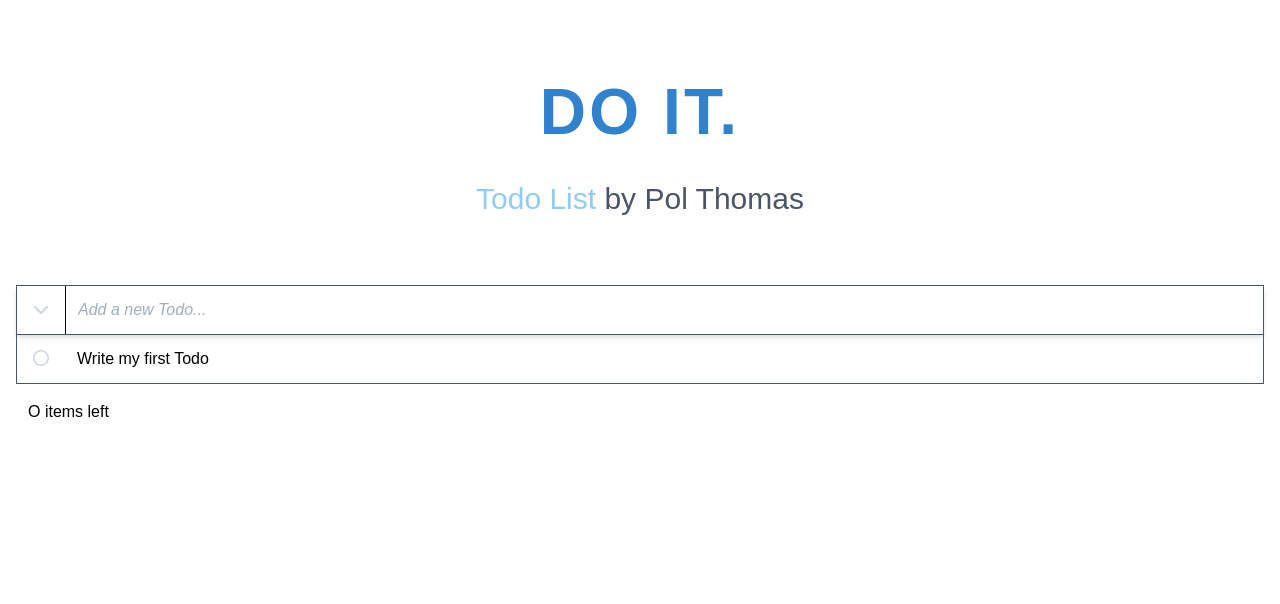
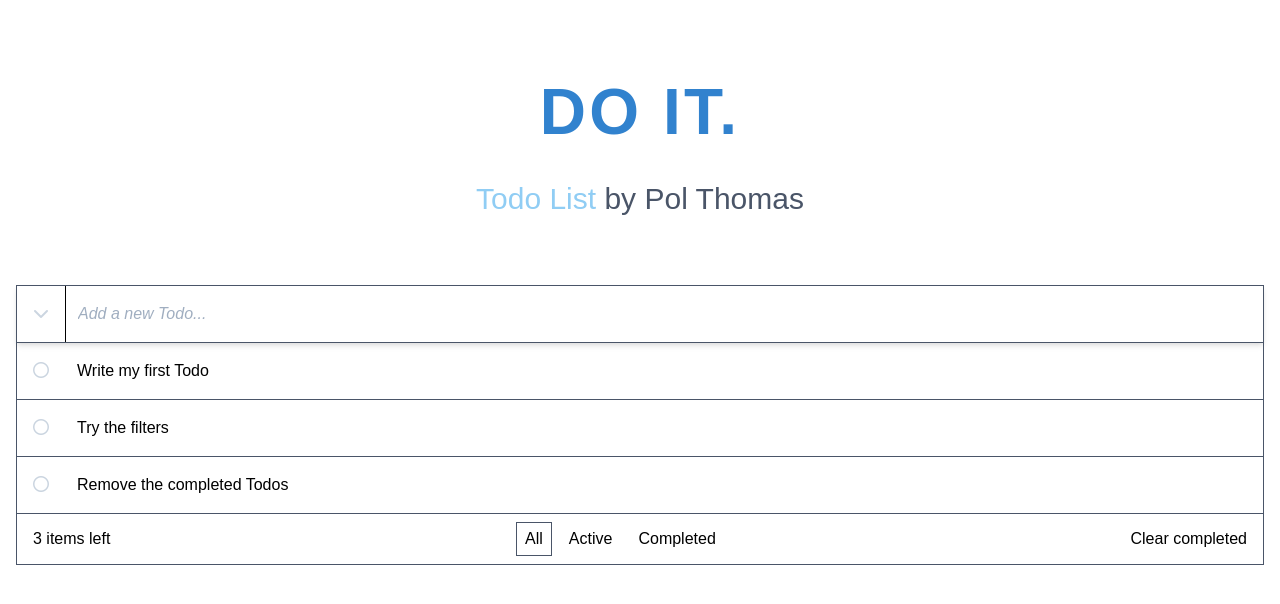
Before and after one commit to PolThm/DO-IT., a React (Create React App) app: page / in a window 1280 px wide. Shown: the top 604 px of the page. Built offline with nearby package versions, Linux system fonts and the light colour scheme.

Commit message:
Integration done (need the JS part now)

```diff
--- a/src/components/NewTodoBar.tsx
+++ b/src/components/NewTodoBar.tsx
@@ -16,10 +16,10 @@ const NewTodoBar: React.FC = () => {
 
   return (
     <div className="flex items-center border-solid border border-gray-700 shadow-md">
-      <div className="py-3 px-4 border-r border-black">
+      <div className="py-4 px-4 border-r border-black">
         {fa}
       </div>
-      <input className="py-1 pl-3 outline-none w-full italic" type="text" name="name" value={""} onChange={handleChange} placeholder="Add a new Todo..."/>
+      <input className="pl-3 outline-none w-full italic" type="text" name="name" value={""} onChange={handleChange} placeholder="Add a new Todo..."/>
     </div>
   );
 };
--- a/src/components/Todo.tsx
+++ b/src/components/Todo.tsx
@@ -1,6 +1,6 @@
 import React, {useState} from 'react';
 
-const Todo: React.FC = () => {
+const Todo: React.FC<{todo:string}> = (props) => {
   const [todoDone, setTodoDone] = useState(false);
   const [todoHover, setTodoHover] = useState(false);
 
@@ -16,18 +16,18 @@ const Todo: React.FC = () => {
     todoClassName += 'line-through text-gray-400'
   }
 
-  let todoCross: any = null;
+  let todoCross: React.DetailedHTMLProps<React.HTMLAttributes<HTMLElement>, HTMLElement> | undefined;
   if (todoHover) {
-    todoCross = <i className="fas fa-times text-red-400 mx-4 cursor-pointer"/>
+    todoCross = <i className="fas fa-times text-red-400 mr-4 cursor-pointer"/>
   }
 
   return (
     <div className="flex items-center justify-between w-full border-solid border border-gray-700 border-t-0" onMouseEnter={() => setTodoHover(true)} onMouseLeave={() => setTodoHover(false)}>
       <div className="flex items-center">
-        <div className="py-3 px-4">
+        <div className="py-4 px-4">
           {fa}
         </div>
-        <p className={todoClassName}>Write my first Todo</p>
+        <p className={todoClassName}>{props.todo}</p>
       </div>
       {todoCross}
     </div>
--- a/src/components/TodosFooter.tsx
+++ b/src/components/TodosFooter.tsx
@@ -1,9 +1,37 @@
-import React from 'react';
+import React, {useState} from 'react';
 
 const TodosFooter: React.FC = () => {
+  const [filter, setFilter] = useState("All");
+
+  const baseButtonFilterClassName = "mx-1 px-2 py-1 cursor-pointer border border-transparent hover:border-gray-300";
+  let allButtonFilterClassName = baseButtonFilterClassName;
+  let activeButtonFilterClassName = baseButtonFilterClassName;
+  let completedButtonFilterClassName = baseButtonFilterClassName;
+  if (filter === "All") {
+    allButtonFilterClassName = `${baseButtonFilterClassName} border-gray-700 hover:border-gray-700`;
+  } else if (filter === "Active") {
+    activeButtonFilterClassName = `${baseButtonFilterClassName} border-gray-700 hover:border-gray-700`;
+  } else if (filter ==="Completed") {
+    completedButtonFilterClassName = `${baseButtonFilterClassName} border-gray-700 hover:border-gray-700`;
+  }
+
   return (
-    <div className="py-4 px-3">
-      O items left
+    <div className="py-2 px-4 flex items-center justify-between w-full border-solid border border-gray-700 border-t-0">
+      <p>3 items left</p>
+      <div className="flex">
+        <div className={allButtonFilterClassName}>
+          <a onClick={() => setFilter("All")}>All</a>
+        </div>
+        <div className={activeButtonFilterClassName}>
+          <a onClick={() => setFilter("Active")}>Active</a>
+        </div>
+        <div className={completedButtonFilterClassName}>
+          <a onClick={() => setFilter("Completed")}>Completed</a>
+        </div>
+      </div>
+      <div className="hover:underline">
+        <a className="cursor-pointer">Clear completed</a>
+      </div>
     </div>
   );
 };
--- a/src/components/TodosList.tsx
+++ b/src/components/TodosList.tsx
@@ -4,7 +4,9 @@ import Todo from "./Todo";
 const TodosList: React.FC = () => {
   return (
     <div className="">
-      <Todo/>
+      <Todo todo={"Write my first Todo"}/>
+      <Todo todo={"Try the filters"}/>
+      <Todo todo={"Remove the completed Todos"}/>
     </div>
   );
 };
```
